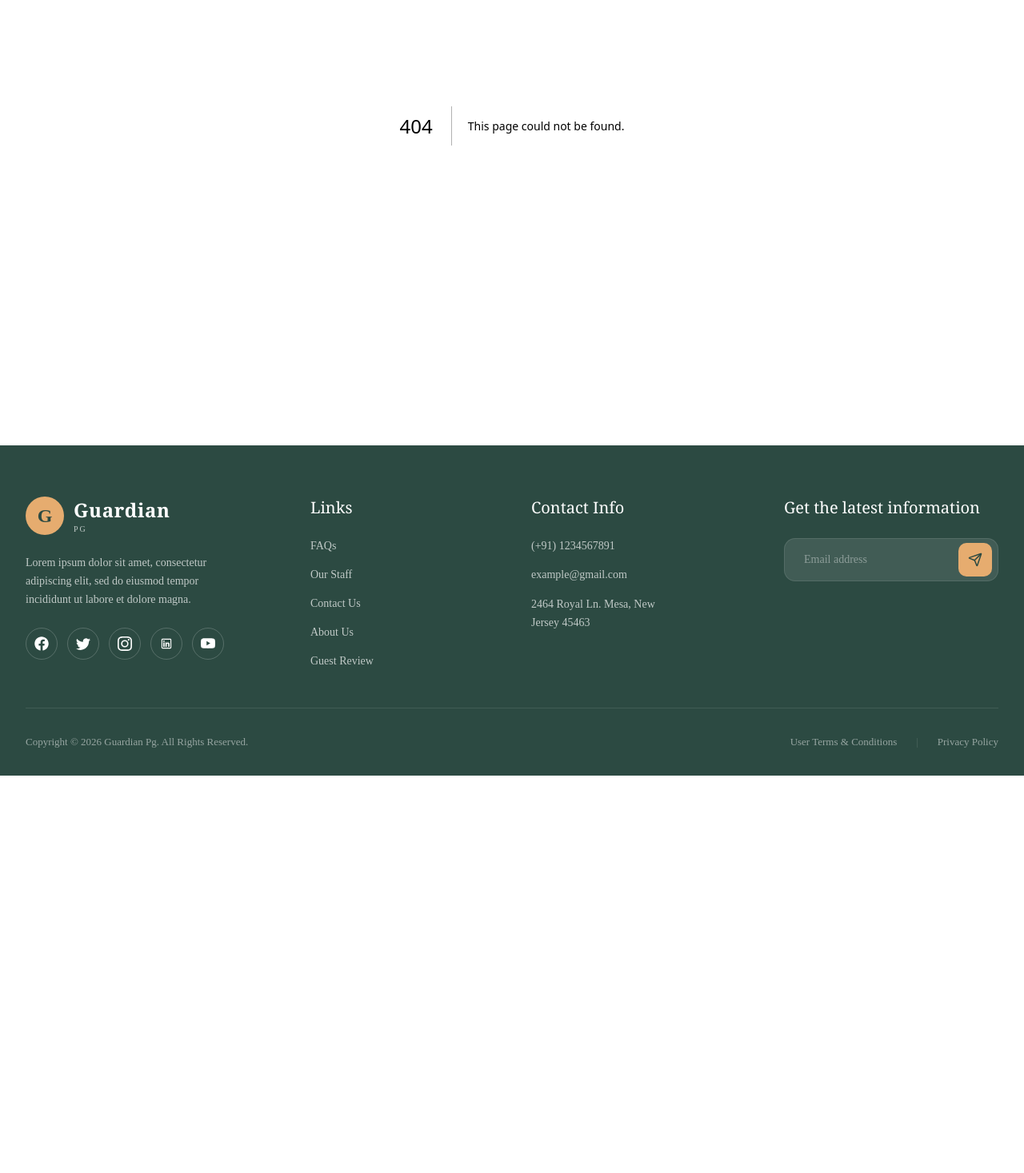
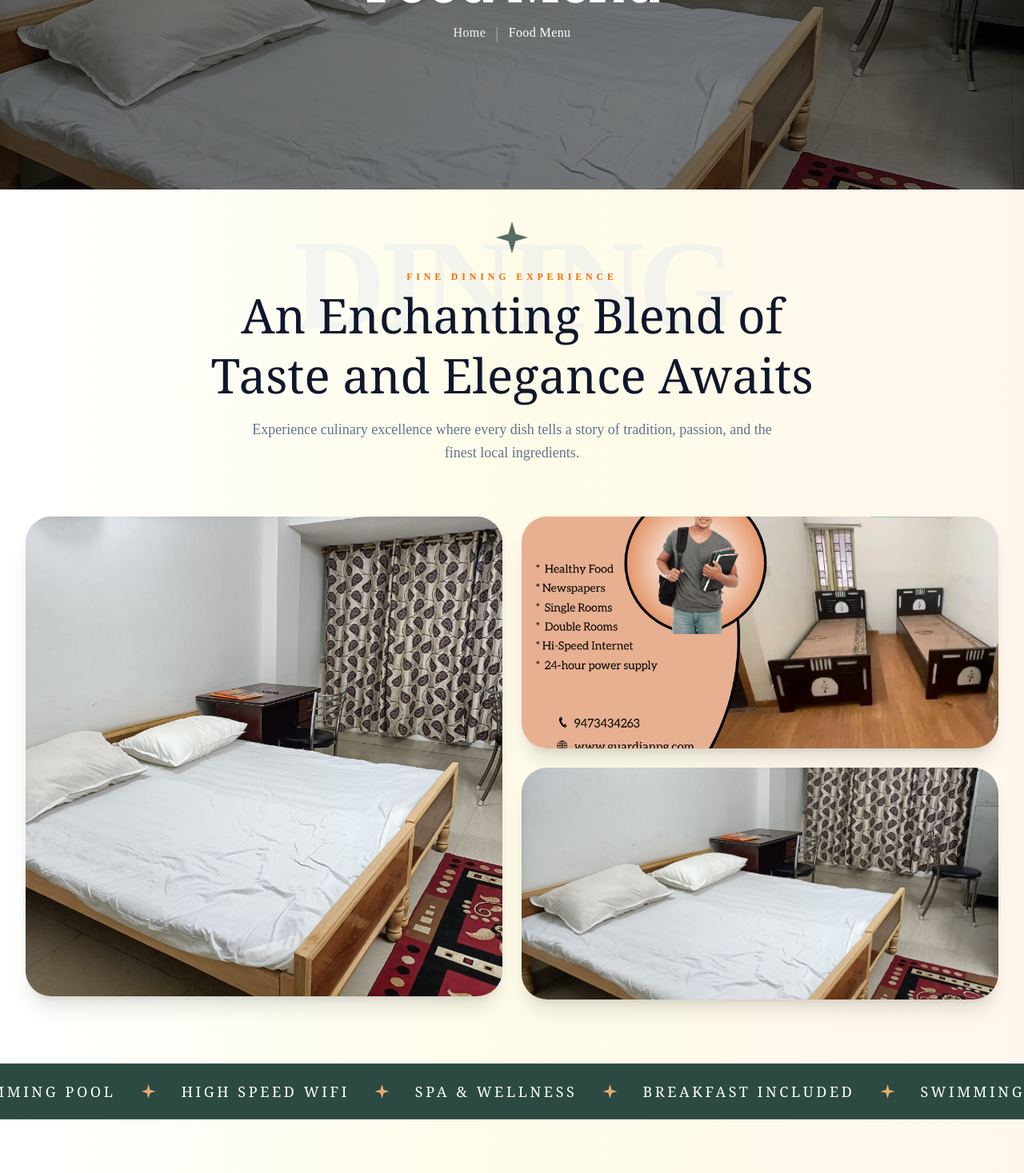
Before and after one commit to webworkcoder/guardina-pg, a Next.js app: page /food-menu in a window 1280 px wide. Before the commit this address had no page. Shown: the part 307-1774 px from the top of the page at 80% size. Before the commit the page ends 1277 px from the top, so only its background shows below. Built offline with nearby package versions, Linux system fonts and the light colour scheme.

Commit message:
Build Menu and abot page

```diff
--- /dev/null
+++ b/app/about/page.tsx
@@ -0,0 +1,12 @@
+import { AboutPage } from "@/components/about/about";
+import React from "react";
+
+const About = () => {
+  return (
+    <div>
+      <AboutPage />
+    </div>
+  );
+};
+
+export default About;
--- /dev/null
+++ b/app/food-menu/page.tsx
@@ -0,0 +1,11 @@
+import { FoodMenuPage } from "@/components/food-menu/food-menu";
+
+const FoodMenu = () => {
+  return (
+    <div>
+      <FoodMenuPage />
+    </div>
+  );
+};
+
+export default FoodMenu;
--- a/app/layout/navbar.tsx
+++ b/app/layout/navbar.tsx
@@ -12,8 +12,8 @@ const data = [
   { id: "1", label: "Home", path: "/" },
   { id: "2", label: "About", path: "/about" },
   { id: "3", label: "Rooms", path: "/rooms" },
+  { id: "5", label: "Food Menu", path: "/food-menu" },
   { id: "4", label: "Booking", path: "/booking" },
-  { id: "5", label: "Food Menu", path: "/food-menu" },
   { id: "6", label: "Contact", path: "/contact" },
 ];
 
--- a/app/rooms/[slug]/page.tsx
+++ b/app/rooms/[slug]/page.tsx
@@ -20,7 +20,6 @@ export default async function RoomDetailsPage({
   return (
     <>
       <main>
-        {/* Dynamic Banner */}
         <Banners
           title={room.title}
           currentPage={room.title}
--- /dev/null
+++ b/components/about/about.tsx
@@ -0,0 +1,29 @@
+import { FaqSection } from "../home/faq";
+import { HeroExperience } from "../home/hero-experience";
+import { ReservationForm } from "../home/reservationForm";
+import { Testimonials } from "../home/testimonials";
+import { WhyChooseUs } from "../home/why-choose-us";
+import { Banners } from "../shared/banners";
+
+interface BannerProps {
+  title?: string;
+  currentPage?: string;
+  bgImage?: string;
+}
+
+export const AboutPage = ({
+  title = "About Page",
+  currentPage = "Rooms & Suites",
+  bgImage = "/pg2.jpg",
+}: BannerProps) => {
+  return (
+    <div>
+      <Banners title={title} currentPage={currentPage} bgImage={bgImage} />
+      <HeroExperience />
+      <WhyChooseUs />
+      <Testimonials />
+      <ReservationForm />
+      <FaqSection />
+    </div>
+  );
+};
--- /dev/null
+++ b/components/food-menu/dining-section.tsx
@@ -0,0 +1,88 @@
+/* eslint-disable @next/next/no-img-element */
+"use client";
+import FeatureBar from "../shared/FeatureBar";
+
+export const DiningSection = () => {
+  return (
+    <>
+      <section className="py-10 relative overflow-hidden">
+        <div className="absolute top-10 left-0 w-full flex justify-center pointer-events-none select-none">
+          <h1 className="text-[3rem] md:text-[10rem] font-bold text-slate-200/40 uppercase tracking-tighter leading-none whitespace-nowrap">
+            Dining
+          </h1>
+        </div>
+
+        <div className="px-4 md:px-8 relative z-10">
+          {/* Header Content */}
+          <div className="text-center mb-16 space-y-4">
+            <div className="flex justify-center mb-4">
+              <div className="text-[#2C4A42] opacity-80">
+                {/* Your Star SVG Icon */}
+                <svg
+                  width="40"
+                  height="40"
+                  viewBox="0 0 16 16"
+                  fill="none"
+                  xmlns="http://www.w3.org/2000/svg"
+                >
+                  <path
+                    d="M8 0L9.79611 6.20389L16 8L9.79611 9.79611L8 16L6.20389 9.79611L0 8L6.20389 6.20389L8 0Z"
+                    fill="currentColor"
+                  />
+                </svg>
+              </div>
+            </div>
+
+            <span className="text-orange-500 uppercase tracking-[0.4em] font-bold text-xs">
+              Fine Dining Experience
+            </span>
+            <h2 className="text-4xl md:text-6xl font-serif text-slate-900 font-medium max-w-3xl mx-auto leading-tight">
+              An Enchanting Blend of Taste and Elegance Awaits
+            </h2>
+            <p className="text-slate-500 max-w-2xl mx-auto text-lg leading-relaxed">
+              Experience culinary excellence where every dish tells a story of
+              tradition, passion, and the finest local ingredients.
+            </p>
+          </div>
+
+          <div className="grid grid-cols-1 md:grid-cols-2 gap-6 h-full">
+            {/* Main Large Image */}
+            <div className="h-[400px] md:h-[600px] rounded-[2rem] overflow-hidden shadow-xl">
+              <img
+                src="/pg2.jpg"
+                alt="Dining Service"
+                className="w-full h-full object-cover"
+              />
+            </div>
+
+            <div className="flex flex-col gap-6 h-full">
+              <div className="h-[290px] rounded-[2rem] overflow-hidden shadow-xl">
+                <img
+                  src={"/pg1.jpg"}
+                  alt="Couple Dining"
+                  className="w-full h-full object-cover"
+                />
+              </div>
+              <div className="h-[290px] rounded-[2rem] overflow-hidden shadow-xl">
+                <img
+                  src={"/pg2.jpg"}
+                  alt="Restaurant Interior"
+                  className="w-full h-full object-cover"
+                />
+              </div>
+            </div>
+          </div>
+        </div>
+      </section>
+      <FeatureBar
+        features={[
+          "Breakfast Included",
+          "Swimming Pool",
+          "High Speed Wifi",
+          "Spa & Wellness",
+        ]}
+        duration={10}
+      />
+    </>
+  );
+};
--- /dev/null
+++ b/components/food-menu/food-menu.tsx
@@ -0,0 +1,25 @@
+import { Menu } from "../home/menu";
+import { Banners } from "../shared/banners";
+import { DiningSection } from "./dining-section";
+import { MenuFacilities } from "./menu-facilities";
+
+interface BannerProps {
+  title?: string;
+  currentPage?: string;
+  bgImage?: string;
+}
+
+export const FoodMenuPage = ({
+  title = "Food Menu",
+  currentPage = "Food Menu",
+  bgImage = "/pg2.jpg",
+}: BannerProps) => {
+  return (
+    <div>
+      <Banners title={title} currentPage={currentPage} bgImage={bgImage} />
+      <DiningSection />
+      <Menu />
+      <MenuFacilities />
+    </div>
+  );
+};
--- /dev/null
+++ b/components/food-menu/menu-facilities.tsx
@@ -0,0 +1,109 @@
+"use client";
+import React, { useState } from "react";
+import { Utensils, Waves, Wifi, Sparkles, Car, Dumbbell } from "lucide-react";
+import { FacilityCard } from "../shared/FacilityCard";
+import FeatureBar from "../shared/FeatureBar";
+
+export const MenuFacilities = () => {
+  // Default 0 index active rahega
+  const [activeIndex, setActiveIndex] = useState(0);
+
+  const facilitiesData = [
+    {
+      icon: Utensils,
+      title: "Breakfast Included",
+      description:
+        "Lorem ipsum dolor sit amet, consectetur adipiscing elit, sed do eiusmod tempor",
+    },
+    {
+      icon: Waves,
+      title: "Swimming Pool",
+      description:
+        "Lorem ipsum dolor sit amet, consectetur adipiscing elit, sed do eiusmod tempor",
+    },
+    {
+      icon: Wifi,
+      title: "High Speed Wifi",
+      description:
+        "Lorem ipsum dolor sit amet, consectetur adipiscing elit, sed do eiusmod tempor",
+    },
+    {
+      icon: Sparkles,
+      title: "Spa & Wellness",
+      description:
+        "Lorem ipsum dolor sit amet, consectetur adipiscing elit, sed do eiusmod tempor",
+    },
+    {
+      icon: Car,
+      title: "Pick Up & Drop",
+      description:
+        "Lorem ipsum dolor sit amet, consectetur adipiscing elit, sed do eiusmod tempor",
+    },
+    {
+      icon: Dumbbell,
+      title: "Fitness Hub",
+      description:
+        "Lorem ipsum dolor sit amet, consectetur adipiscing elit, sed do eiusmod tempor",
+    },
+  ];
+
+  return (
+    <>
+      <section className="py-10 relative overflow-hidden">
+        <div className="absolute top-10 left-0 w-full flex justify-center pointer-events-none select-none opacity-[0.03]">
+          <h1 className="text-[3rem] md:text-[10rem] font-bold text-slate-900 uppercase tracking-tighter leading-none">
+            FACILITIES
+          </h1>
+        </div>
+
+        <div className="px-4 md:px-8 relative z-10">
+          <div className="mb-16 space-y-3">
+            <div className="flex items-center gap-2">
+              <div className="text-[#2C4A42]">
+                <svg
+                  width="40"
+                  height="18"
+                  viewBox="0 0 16 16"
+                  fill="none"
+                  xmlns="http://www.w3.org/2000/svg"
+                  className="currentColor"
+                >
+                  <path
+                    d="M8 0L9.79611 6.20389L16 8L9.79611 9.79611L8 16L6.20389 9.79611L0 8L6.20389 6.20389L8 0Z"
+                    fill="currentColor"
+                  />
+                </svg>
+              </div>
+              <span className="text-orange-500 uppercase tracking-[0.3em] font-bold text-sm">
+                Menu Facilities
+              </span>
+            </div>
+            <h2 className="text-4xl md:text-6xl font-serif text-slate-900 leading-tight">
+              Relax with Premium Facilities
+            </h2>
+          </div>
+
+          <div className="grid grid-cols-1 md:grid-cols-2 lg:grid-cols-3 gap-8">
+            {facilitiesData.map((item, index) => (
+              <FacilityCard
+                key={index}
+                {...item}
+                isActive={activeIndex === index}
+                onMouseEnter={() => setActiveIndex(index)}
+              />
+            ))}
+          </div>
+        </div>
+      </section>
+      <FeatureBar
+        features={[
+          "Breakfast Included",
+          "Swimming Pool",
+          "High Speed Wifi",
+          "Spa & Wellness",
+        ]}
+        duration={10}
+      />
+    </>
+  );
+};
```
